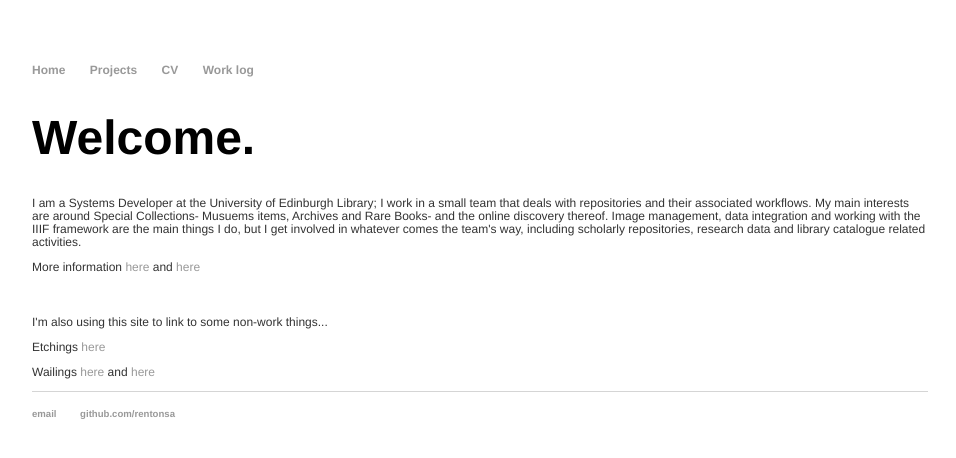
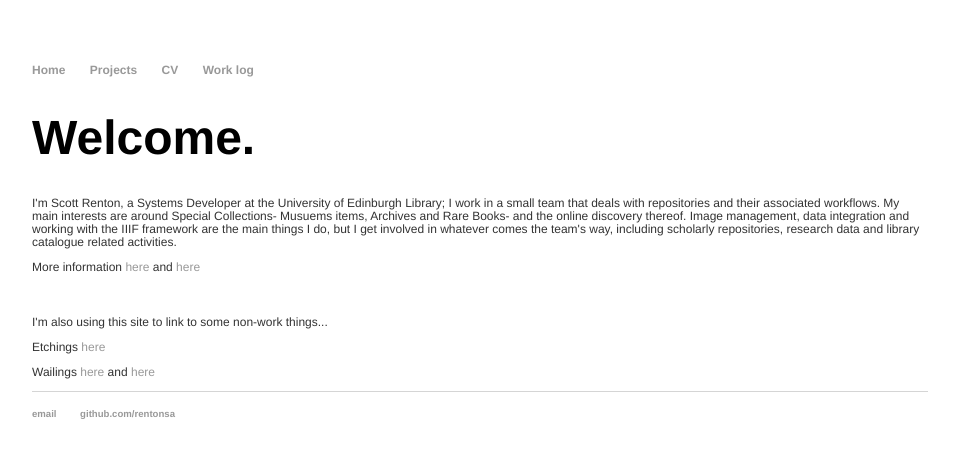
Before and after one commit to rentonsa/rentonsa.github.io, a Jekyll site: the page built from index.html, in a window 1280 px wide. Shown: the top 458 px of the page, without its empty margins (160-1116 px from the left). Built offline with Jekyll 4.4.1, drawn with Linux system fonts in a browser that asks for light colours.

Commit message:
nonsense

```diff
--- a/index.html
+++ b/index.html
@@ -4,7 +4,7 @@ title: Scott Renton
 ---
 <div class="blurb">
 	<h1>Welcome.</h1>
-        <p>I am a Systems Developer at the University of Edinburgh Library; I work in a small team that deals with repositories and their associated workflows. My main interests are around Special Collections- Musuems items, Archives and Rare Books- and the online discovery thereof. Image management, data integration and working with the IIIF framework are the main things I do, but I get involved in whatever comes the team's way, including scholarly repositories, research data and library catalogue related activities.
+        <p>I'm Scott Renton, a Systems Developer at the University of Edinburgh Library; I work in a small team that deals with repositories and their associated workflows. My main interests are around Special Collections- Musuems items, Archives and Rare Books- and the online discovery thereof. Image management, data integration and working with the IIIF framework are the main things I do, but I get involved in whatever comes the team's way, including scholarly repositories, research data and library catalogue related activities.
         <p>More information <a href = "https://rentonsa.github.io/cv-orig">here</a> and <a href = "https://rentonsa.github.io/projects">here</a></p>
         <br>
 	<p>I'm also using this site to link to some non-work things...</p>
```
